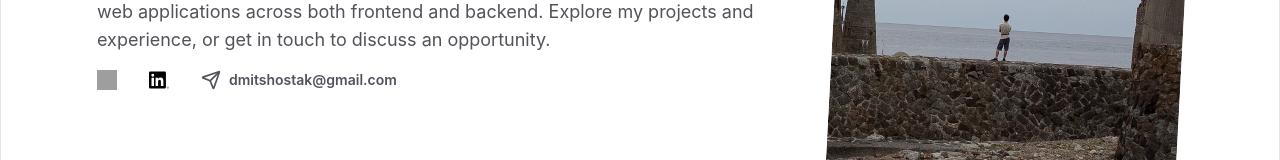
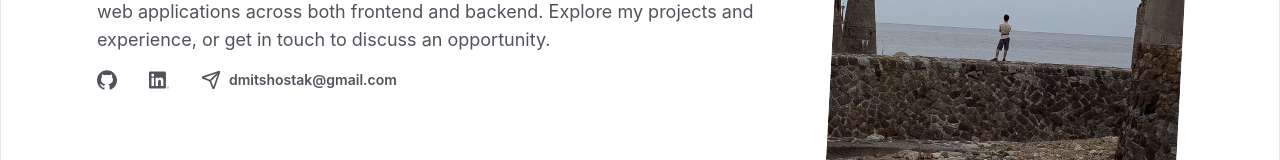
Before and after one commit to script-amv/portfolio, a React (Vite) app: page / in a window 1280 px wide. Shown: the part 486-646 px from the top of the page. Built offline with nearby package versions, Linux system fonts and the light colour scheme; grey boxes are pictures that could not be loaded.

Commit message:
feat: replace image icons with SVG components - added GitHubIcon and LinkedInIcon components - updated IntroSection to use SVG icons instead of images

```diff
--- a/src/IntroSection.tsx
+++ b/src/IntroSection.tsx
@@ -1,9 +1,40 @@
 import { Send } from "lucide-react";
 
 import Section from "./Section";
-import githubIcon from "./assets/icons/github.svg";
-import linkedinIcon from "./assets/icons/linkedin.svg";
 import portrait from "./assets/portrait.png";
+
+function GitHubIcon() {
+  return (
+    <svg className="size-5" viewBox="0 0 98 96" xmlns="http://www.w3.org/2000/svg">
+      <path
+        d="M41.4395 69.3848C28.8066 67.8535 19.9062 58.7617 19.9062 46.9902C19.9062 42.2051 21.6289 37.0371 24.5 33.5918C23.2559 30.4336 23.4473 23.7344 24.8828 20.959C28.7109 20.4805 33.8789 22.4902 36.9414 25.2656C40.5781 24.1172 44.4062 23.543 49.0957 23.543C53.7852 23.543 57.6133 24.1172 61.0586 25.1699C64.0254 22.4902 69.2891 20.4805 73.1172 20.959C74.457 23.543 74.6484 30.2422 73.4043 33.4961C76.4668 37.1328 78.0937 42.0137 78.0937 46.9902C78.0937 58.7617 69.1934 67.6621 56.3691 69.2891C59.623 71.3945 61.8242 75.9883 61.8242 81.252L61.8242 91.2051C61.8242 94.0762 64.2168 95.7031 67.0879 94.5547C84.4102 87.9512 98 70.6289 98 49.1914C98 22.1074 75.9883 6.69539e-07 48.9043 4.309e-07C21.8203 1.92261e-07 -1.9479e-07 22.1074 -4.3343e-07 49.1914C-6.20631e-07 70.4375 13.4941 88.0469 31.6777 94.6504C34.2617 95.6074 36.75 93.8848 36.75 91.3008L36.75 83.6445C35.4102 84.2188 33.6875 84.6016 32.1562 84.6016C25.8398 84.6016 22.1074 81.1563 19.4277 74.7441C18.375 72.1602 17.2266 70.6289 15.0254 70.3418C13.877 70.2461 13.4941 69.7676 13.4941 69.1934C13.4941 68.0449 15.4082 67.1836 17.3223 67.1836C20.0977 67.1836 22.4902 68.9063 24.9785 72.4473C26.8926 75.2227 28.9023 76.4668 31.2949 76.4668C33.6875 76.4668 35.2187 75.6055 37.4199 73.4043C39.0469 71.7773 40.291 70.3418 41.4395 69.3848Z"
+        fill="currentColor"
+      />
+    </svg>
+  );
+}
+
+function LinkedInIcon() {
+  return (
+    <svg className="size-5" viewBox="0 0 76.624 65.326" xmlns="http://www.w3.org/2000/svg">
+      <path
+        d="M1165,274.515a1.2,1.2,0,0,0,1.21-1.269c0-.9-.543-1.33-1.657-1.33h-1.8v4.712h.677v-2.054h.832l.019.025,1.291,2.029h.724l-1.389-2.1Zm-.783-.472h-.785V272.45h.995c.514,0,1.1.084,1.1.757,0,.774-.593.836-1.314.836"
+        transform="translate(-1092.136 -213.406)"
+        fill="currentColor"
+      />
+      <path
+        d="M958.98,112.559h-9.6V97.525c0-3.585-.064-8.2-4.993-8.2-5,0-5.765,3.906-5.765,7.939v15.294h-9.6V81.642h9.216v4.225h.129a10.1,10.1,0,0,1,9.093-4.994c9.73,0,11.524,6.4,11.524,14.726ZM918.19,77.416a5.571,5.571,0,1,1,5.57-5.572,5.571,5.571,0,0,1-5.57,5.572m4.8,35.143h-9.61V81.642h9.61Zm40.776-55.2h-55.21a4.728,4.728,0,0,0-4.781,4.67v55.439a4.731,4.731,0,0,0,4.781,4.675h55.21a4.741,4.741,0,0,0,4.8-4.675V62.025a4.738,4.738,0,0,0-4.8-4.67"
+        transform="translate(-903.776 -57.355)"
+        fill="currentColor"
+      />
+      <path
+        d="M1156.525,264.22a4.418,4.418,0,1,0,.085,0h-.085m0,8.33a3.874,3.874,0,1,1,3.809-3.938c0,.022,0,.043,0,.065a3.791,3.791,0,0,1-3.708,3.871h-.1"
+        transform="translate(-1084.362 -207.809)"
+        fill="currentColor"
+      />
+    </svg>
+  );
+}
 
 function IntroSection() {
   return (
@@ -20,11 +51,11 @@ function IntroSection() {
     >
         <div className="flex gap-8 items-center mt-4 text-muted font-semibold text-sm">
           <a href="https://github.com/script-amv">
-            <img className="size-5" src={githubIcon} />
+            <GitHubIcon />
           </a>
 
           <a href="https://www.linkedin.com/in/script-amv">
-            <img className="size-5" src={linkedinIcon} />
+            <LinkedInIcon />
           </a>
 
           <a className="flex items-center gap-2" href="mailto:dmitshostak@gmail.com">
```
